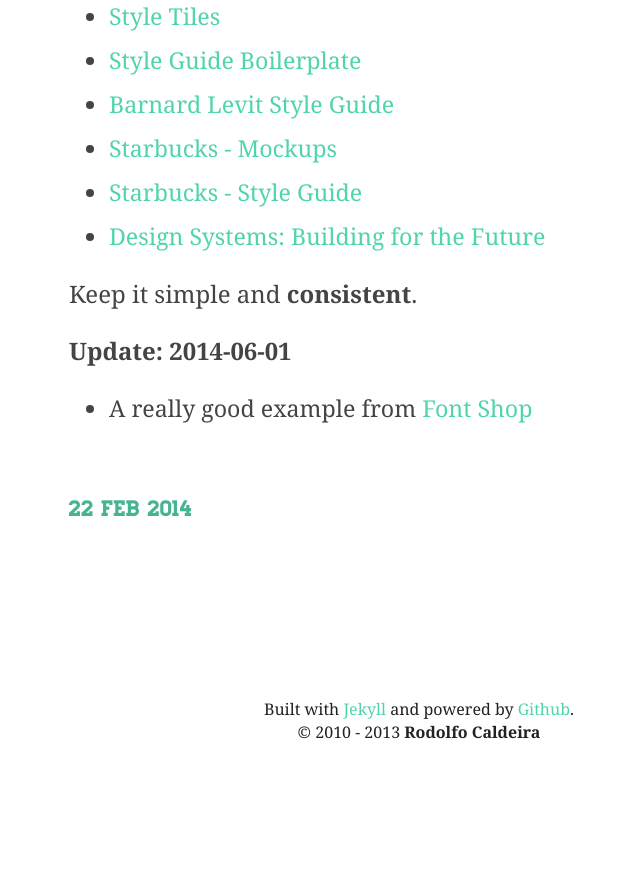
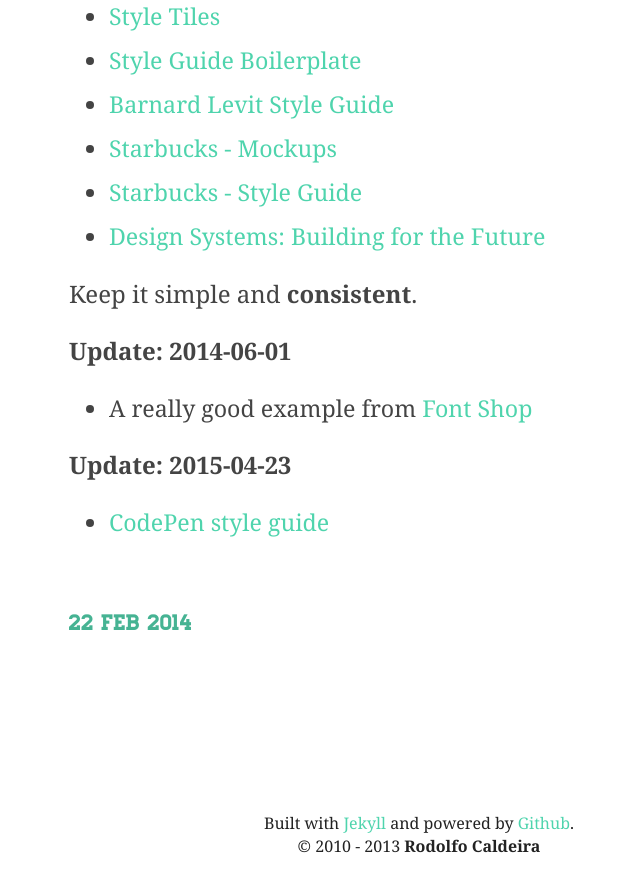
Before and after one commit to rodolfocaldeira/rodolfocaldeira.github.com, a Jekyll site: the page built from _posts/2014-02-22-interesting-bits-16-style-guides.md, in a window 1280 px wide and 900 px high, scrolled down 1298 px. Shown: the top 892 px of the window, without its empty margins (221-861 px from the left). Built offline with Jekyll 4.4.1, drawn with Linux system fonts in a browser that asks for light colours; before the commit the page ends 2084 px from its top, so only the background shows below that.

Commit message:
Updated 2014-02-22-interesting-bits-16-style-guides.md

```diff
--- a/_posts/2014-02-22-interesting-bits-16-style-guides.md
+++ b/_posts/2014-02-22-interesting-bits-16-style-guides.md
@@ -30,3 +30,7 @@
 **Update: 2014-06-01**
 
 - A really good example from [Font Shop](http://next.fontshop.com/styleguide/globals)
+
+**Update: 2015-04-23**
+
+- [CodePen style guide](http://codepen.io/guide/)
```
